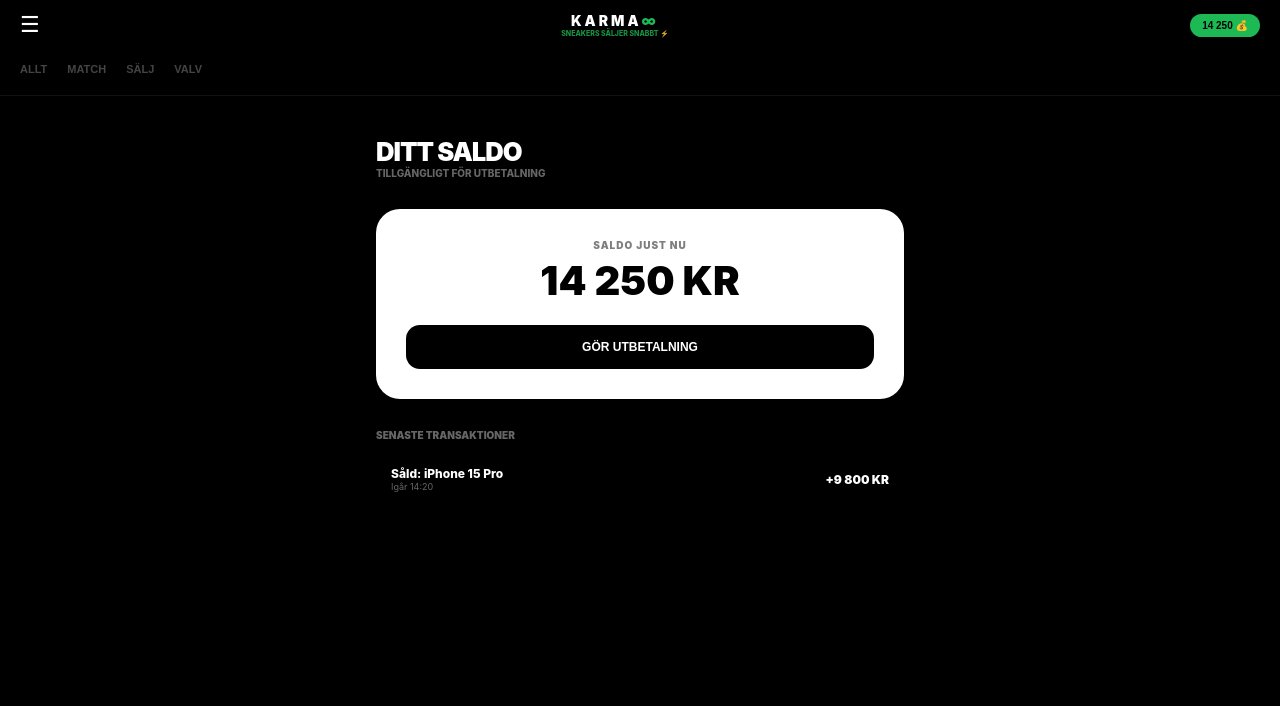
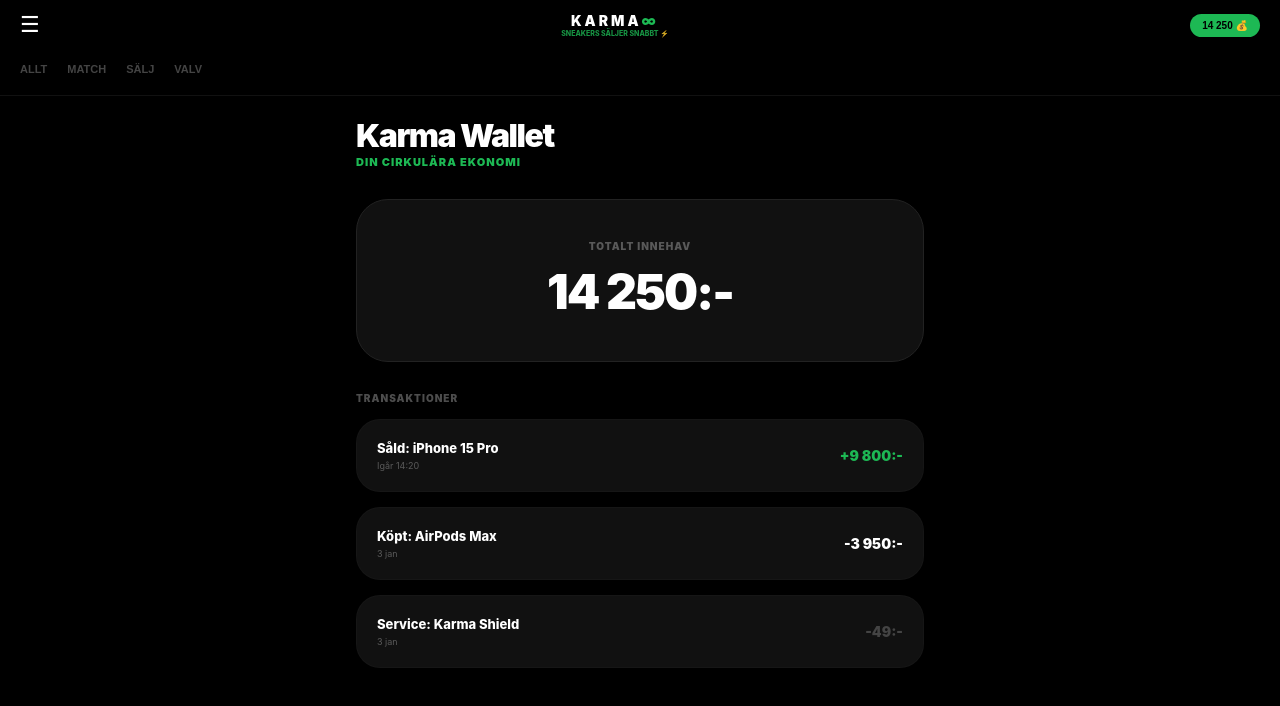
Before and after one commit to gascheckking/marketbeg-appGem, a Next.js app: page /dashboard in a window 1280 px wide. Shown: the top 706 px of the page. Built offline with nearby package versions, Linux system fonts and the light colour scheme.

Commit message:
Update page.tsx

```diff
--- a/app/dashboard/page.tsx
+++ b/app/dashboard/page.tsx
@@ -3,30 +3,38 @@
 import React from 'react';
 
 export default function Dashboard() {
+  const transactions = [
+    { title: "Såld: iPhone 15 Pro", date: "Igår 14:20", amount: "+9 800", color: "#1DB954" },
+    { title: "Köpt: AirPods Max", date: "3 jan", amount: "-3 950", color: "#fff" },
+    { title: "Service: Karma Shield", date: "3 jan", amount: "-49", color: "#444" }
+  ];
+
   return (
-    <div className="page-wrapper" style={{ padding: '20px', animation: 'fadeIn 0.5s ease' }}>
+    <div className="page-wrapper">
       <header style={{ marginBottom: '30px' }}>
-        <h1 style={{ fontSize: '1.6rem', fontWeight: 900, margin: 0, letterSpacing: '-1px' }}>DITT SALDO</h1>
-        <p style={{ fontSize: '10px', fontWeight: 800, opacity: 0.4, color: 'var(--neon-mint)' }}>TILLGÄNGLIGT FÖR UTBETALNING</p>
+        <h1 style={{ fontSize: '2rem', fontWeight: 900, letterSpacing: '-1.5px' }}>Karma Wallet</h1>
+        <p style={{ fontSize: '11px', fontWeight: 900, color: '#1DB954', letterSpacing: '1px' }}>DIN CIRKULÄRA EKONOMI</p>
       </header>
 
-      <div style={{ background: '#fff', color: '#000', padding: '30px', borderRadius: '24px', marginBottom: '20px', textAlign: 'center' }}>
-        <div style={{ fontSize: '10px', fontWeight: 900, opacity: 0.5, letterSpacing: '1px' }}>SALDO JUST NU</div>
-        <div style={{ fontSize: '2.5rem', fontWeight: 900, margin: '5px 0' }}>14 250 KR</div>
-        <button style={{ width: '100%', background: '#000', color: '#fff', border: 'none', padding: '15px', borderRadius: '14px', fontWeight: 900, fontSize: '12px', marginTop: '15px' }}>
-          GÖR UTBETALNING
-        </button>
+      <div style={{ background: '#111', padding: '40px 20px', borderRadius: '32px', marginBottom: '30px', textAlign: 'center', border: '1px solid #222' }}>
+        <div style={{ fontSize: '10px', fontWeight: 900, opacity: 0.3, letterSpacing: '1px', marginBottom: '10px' }}>TOTALT INNEHAV</div>
+        <div style={{ fontSize: '3rem', fontWeight: 900, letterSpacing: '-2px' }}>14 250:-</div>
       </div>
 
-      <div style={{ display: 'grid', gap: '10px' }}>
-        <h3 style={{ fontSize: '10px', fontWeight: 900, opacity: 0.4, marginTop: '10px' }}>SENASTE TRANSAKTIONER</h3>
-        <div className="glass-card" style={{ padding: '15px', display: 'flex', justifyContent: 'space-between', alignItems: 'center' }}>
-          <div>
-             <div style={{ fontSize: '12px', fontWeight: 800 }}>Såld: iPhone 15 Pro</div>
-             <div style={{ fontSize: '9px', opacity: 0.4 }}>Igår 14:20</div>
+      <div style={{ display: 'grid', gap: '15px' }}>
+        <h3 style={{ fontSize: '10px', fontWeight: 900, opacity: 0.3, letterSpacing: '1px' }}>TRANSAKTIONER</h3>
+        {transactions.map((t, i) => (
+          <div key={i} style={{
+            padding: '20px', background: '#111', borderRadius: '24px', display: 'flex',
+            justifyContent: 'space-between', alignItems: 'center', border: '1px solid rgba(255,255,255,0.02)'
+          }}>
+            <div>
+               <div style={{ fontSize: '13px', fontWeight: 800 }}>{t.title}</div>
+               <div style={{ fontSize: '9px', opacity: 0.3, marginTop: '4px' }}>{t.date}</div>
+            </div>
+            <div style={{ fontSize: '14px', fontWeight: 900, color: t.color }}>{t.amount}:-</div>
           </div>
-          <div style={{ fontSize: '12px', fontWeight: 900, color: 'var(--neon-mint)' }}>+9 800 KR</div>
-        </div>
+        ))}
       </div>
     </div>
   );
```
